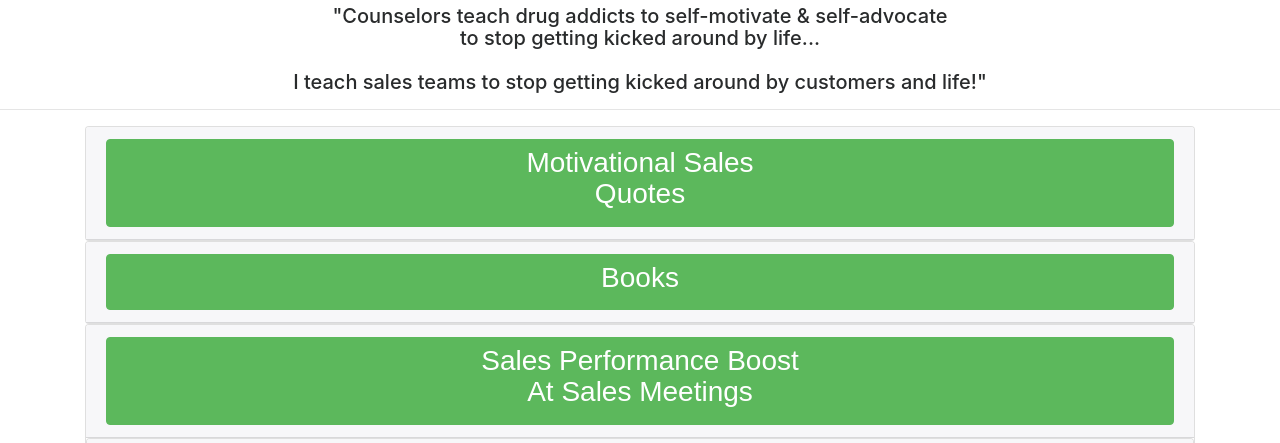
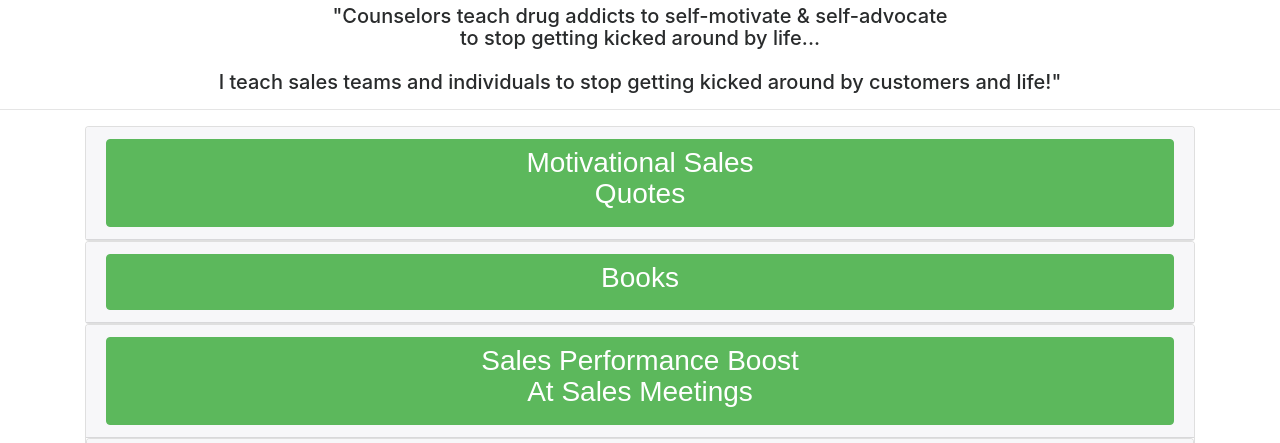
Before and after one commit to virtualmason/virtualmason.github.io, a plain HTML site: page index.html in a window 1280 px wide. Shown: the part 357-800 px from the top of the page. Drawn offline with nearby package versions, Linux system fonts and the light colour scheme; a script that the page names is missing.

Commit message:
Update index.html

```diff
--- a/index.html
+++ b/index.html
@@ -38,7 +38,7 @@
   <h5 class="text-center">
     "Counselors teach drug addicts to self-motivate & self-advocate<br>to stop getting kicked around by life...<br><br>
 
-I teach sales teams to stop getting kicked around by customers and life!"
+I teach sales teams and individuals to stop getting kicked around by customers and life!"
     <hr>
     <div id='mainContainer' class='container'>
 
```
